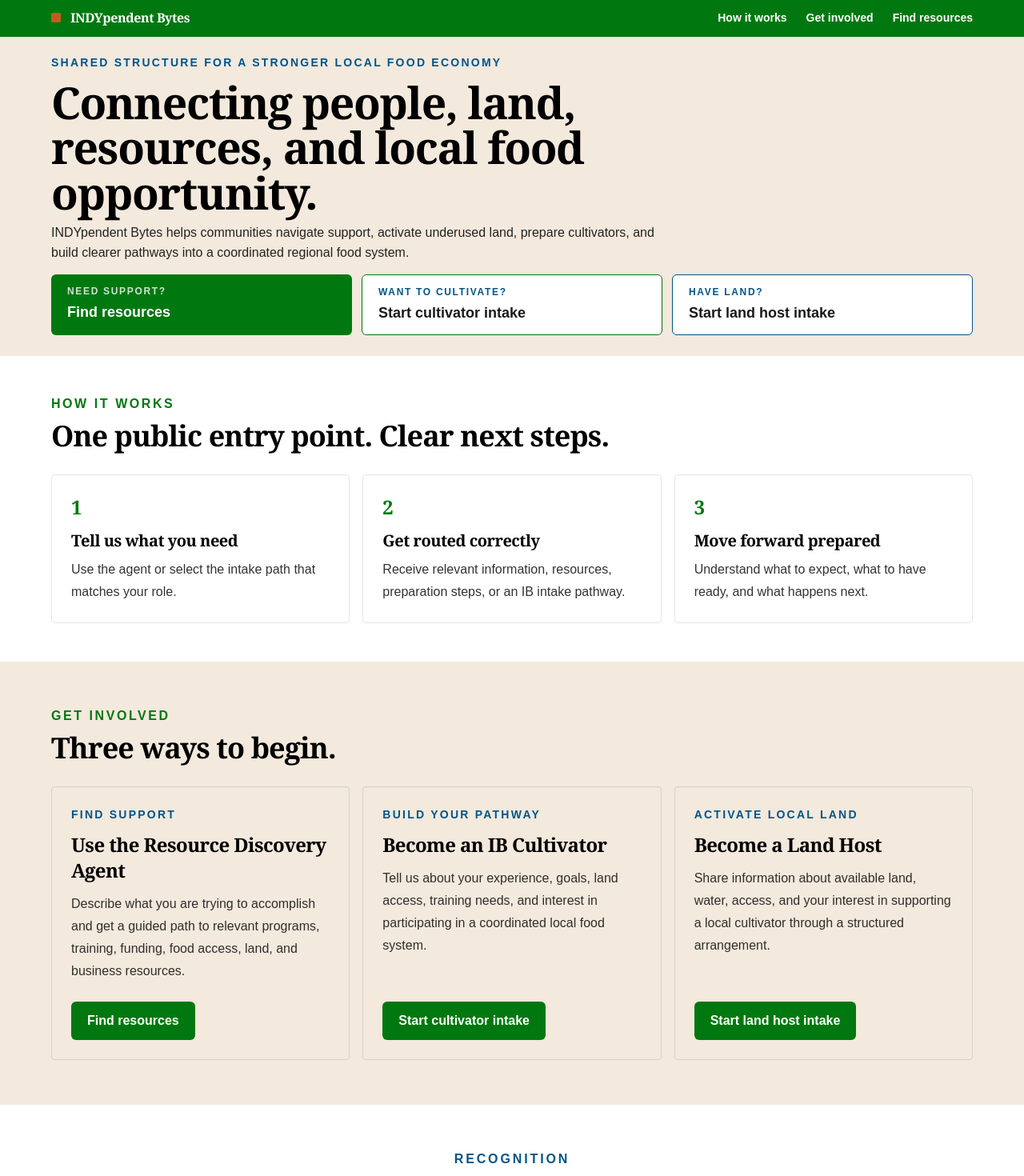
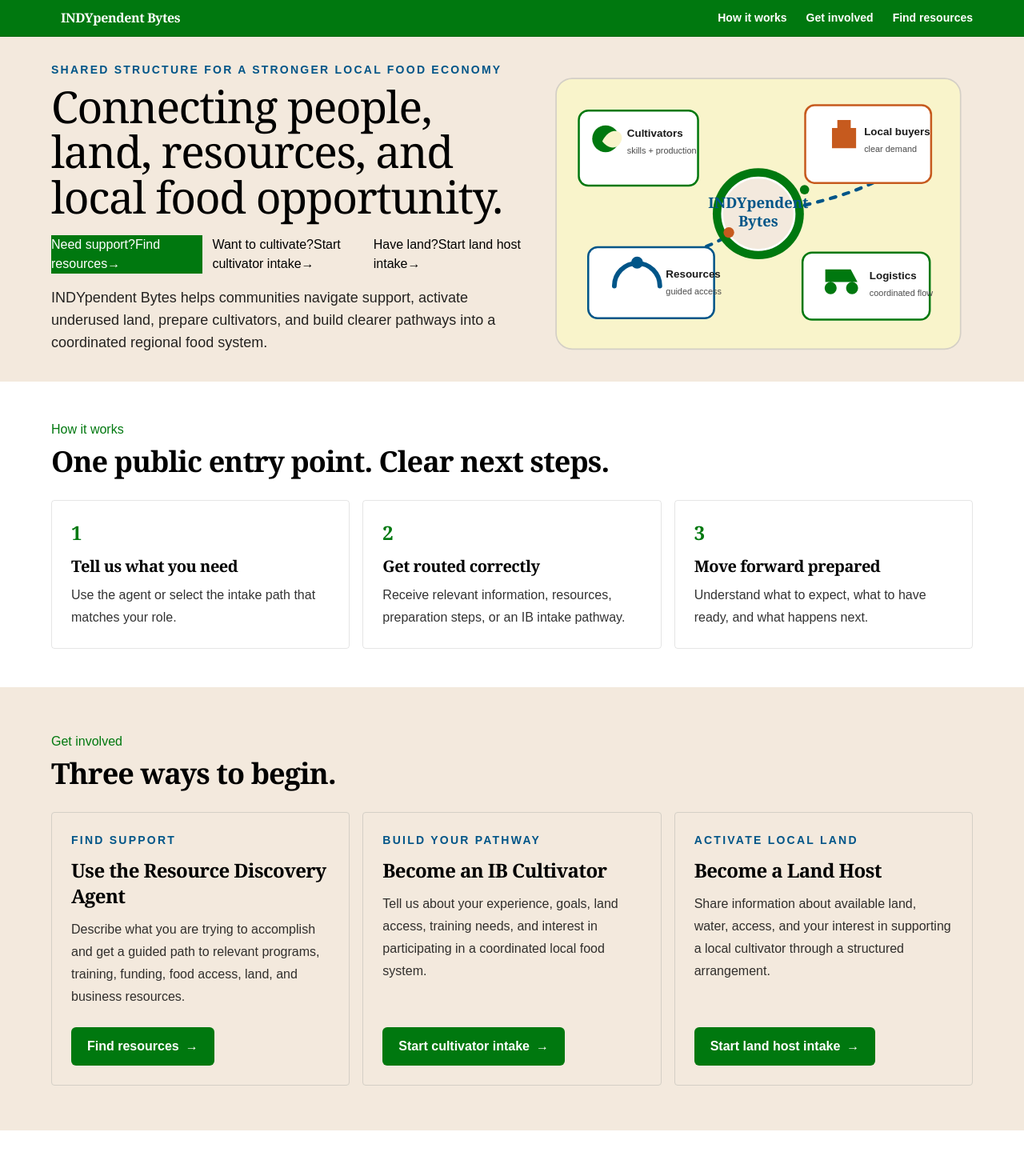
Before and after one commit to indypendentbytes-hub/resource_discovery_agent, a React (Vite) app: page / in a window 1280 px wide. Shown: the top 1470 px of the page at 80% size. Built offline with nearby package versions, Linux system fonts and the light colour scheme.

Commit message:
Add hero media and interactive action styling

```diff
--- a/src/App.jsx
+++ b/src/App.jsx
@@ -1,5 +1,6 @@
 import { useState } from "react";
 import DiscoveryAgentLayout from "./components/layout/DiscoveryAgentLayout";
+import HeroIllustration from "./components/HeroIllustration";
 import RecognitionCard from "./components/RecognitionCard";
 import { routeResources } from "./agent/routingEngine";
 import { searchResources } from "./services/resourceSearch";
@@ -186,77 +187,68 @@ export default function App() {
 
   return (
     <main className="min-h-screen bg-ib-linen text-text-primaryLight">
-      <header className="border-b border-black/10 bg-[#F3E9DD] px-4 py-3">
+      <header className="border-b border-black/10 px-4 py-3">
         <div className="mx-auto flex max-w-6xl items-center justify-between gap-6">
-          <a href="#top" className="flex items-center gap-3 font-black tracking-tight text-[#1A1A1A]">
-            <span className="h-3 w-3 rounded-sm bg-[#00780F]" aria-hidden="true" />
+          <a href="#top" className="flex items-center gap-3 font-black tracking-tight">
+            <span className="brand-marker" aria-hidden="true" />
             INDYpendent Bytes
           </a>
           <nav className="hidden items-center gap-6 text-sm font-semibold md:flex" aria-label="Primary navigation">
-            <a href="#how-it-works" className="hover:text-[#00780F]">How it works</a>
-            <a href="#pathways" className="hover:text-[#00780F]">Get involved</a>
-            <a href="#resource-agent" className="hover:text-[#00780F]">Find resources</a>
+            <a href="#how-it-works">How it works</a>
+            <a href="#pathways">Get involved</a>
+            <a href="#resource-agent">Find resources</a>
           </nav>
         </div>
       </header>
 
-      <section id="top" className="px-4 py-8 md:py-10">
-        <div className="mx-auto max-w-6xl">
-          <div className="max-w-4xl">
-            <p className="mb-3 text-xs font-bold uppercase tracking-[0.16em] text-[#005588] sm:text-sm">
+      <section id="top" className="px-4 py-6 md:py-8">
+        <div className="mx-auto grid max-w-6xl gap-6 lg:grid-cols-[1.05fr_0.95fr] lg:items-center">
+          <div className="hero-copy">
+            <p className="mb-2 text-xs font-bold uppercase tracking-[0.16em] text-[#005588] sm:text-sm">
               Shared Structure for a Stronger Local Food Economy
             </p>
-            <h1 className="max-w-4xl text-3xl font-black leading-[1.06] sm:text-4xl lg:text-5xl">
+            <h1>
               Connecting people, land, resources, and local food opportunity.
             </h1>
+
+            <div className="hero-actions mt-5 grid gap-3 sm:grid-cols-3">
+              <a href="#resource-agent" className="action-button action-primary">
+                <span className="action-kicker">Need support?</span>
+                <span className="action-label">Find resources</span>
+                <span className="action-arrow" aria-hidden="true">→</span>
+              </a>
+              <a href={CULTIVATOR_INTAKE_URL} target="_blank" rel="noreferrer" className="action-button action-secondary">
+                <span className="action-kicker">Want to cultivate?</span>
+                <span className="action-label">Start cultivator intake</span>
+                <span className="action-arrow" aria-hidden="true">→</span>
+              </a>
+              <a href={LAND_HOST_INTAKE_URL} target="_blank" rel="noreferrer" className="action-button action-secondary">
+                <span className="action-kicker">Have land?</span>
+                <span className="action-label">Start land host intake</span>
+                <span className="action-arrow" aria-hidden="true">→</span>
+              </a>
+            </div>
+
             <p className="mt-4 max-w-3xl text-base leading-7 opacity-85 sm:text-lg">
               INDYpendent Bytes helps communities navigate support, activate underused land, prepare cultivators, and build clearer pathways into a coordinated regional food system.
             </p>
           </div>
 
-          <div className="mt-6 grid gap-3 sm:grid-cols-3">
-            <a
-              href="#resource-agent"
-              className="rounded-md bg-[#00780F] px-5 py-4 font-bold text-white transition hover:opacity-90 focus:outline-none focus:ring-2 focus:ring-[#C65A1E] focus:ring-offset-2"
-            >
-              <span className="block text-xs uppercase tracking-[0.14em] opacity-80">Need support?</span>
-              <span className="mt-1 block text-lg">Find resources</span>
-            </a>
-            <a
-              href={CULTIVATOR_INTAKE_URL}
-              target="_blank"
-              rel="noreferrer"
-              className="rounded-md border border-[#00780F] bg-white px-5 py-4 font-bold text-[#1A1A1A] transition hover:bg-[#F9F4CB] focus:outline-none focus:ring-2 focus:ring-[#C65A1E] focus:ring-offset-2"
-            >
-              <span className="block text-xs uppercase tracking-[0.14em] text-[#005588]">Want to cultivate?</span>
-              <span className="mt-1 block text-lg">Start cultivator intake</span>
-            </a>
-            <a
-              href={LAND_HOST_INTAKE_URL}
-              target="_blank"
-              rel="noreferrer"
-              className="rounded-md border border-[#005588] bg-white px-5 py-4 font-bold text-[#1A1A1A] transition hover:bg-[#F9F4CB] focus:outline-none focus:ring-2 focus:ring-[#C65A1E] focus:ring-offset-2"
-            >
-              <span className="block text-xs uppercase tracking-[0.14em] text-[#005588]">Have land?</span>
-              <span className="mt-1 block text-lg">Start land host intake</span>
-            </a>
-          </div>
+          <HeroIllustration />
         </div>
       </section>
 
       <section id="how-it-works" className="bg-white px-4 py-12">
         <div className="mx-auto max-w-6xl">
-          <p className="font-bold uppercase tracking-[0.16em] text-[#005588]">How it works</p>
-          <h2 className="mt-2 max-w-3xl text-3xl font-black md:text-4xl">
-            One public entry point. Clear next steps.
-          </h2>
+          <p className="section-eyebrow">How it works</p>
+          <h2 className="mt-2 max-w-3xl text-3xl font-black md:text-4xl">One public entry point. Clear next steps.</h2>
           <div className="mt-7 grid gap-4 md:grid-cols-3">
             {[
               ["1", "Tell us what you need", "Use the agent or select the intake path that matches your role."],
               ["2", "Get routed correctly", "Receive relevant information, resources, preparation steps, or an IB intake pathway."],
               ["3", "Move forward prepared", "Understand what to expect, what to have ready, and what happens next."],
             ].map(([number, title, description]) => (
-              <article key={number} className="rounded-md border border-black/10 p-6">
+              <article key={number} className="motion-card rounded-md border border-black/10 p-6">
                 <p className="text-2xl font-black text-[#00780F]">{number}</p>
                 <h3 className="mt-3 text-xl font-black">{title}</h3>
                 <p className="mt-2 leading-7 opacity-80">{description}</p>
@@ -268,23 +260,16 @@ export default function App() {
 
       <section id="pathways" className="px-4 py-12 md:py-14">
         <div className="mx-auto max-w-6xl">
-          <p className="font-bold uppercase tracking-[0.16em] text-[#005588]">Get involved</p>
+          <p className="section-eyebrow">Get involved</p>
           <h2 className="mt-2 text-3xl font-black md:text-4xl">Three ways to begin.</h2>
           <div className="mt-7 grid gap-4 lg:grid-cols-3">
             {pathways.map((pathway) => (
-              <article key={pathway.title} className="flex min-h-[280px] flex-col rounded-md border border-black/10 bg-white p-6">
-                <p className="text-sm font-bold uppercase tracking-[0.16em] text-[#005588]">
-                  {pathway.eyebrow}
-                </p>
+              <article key={pathway.title} className="motion-card flex min-h-[280px] flex-col rounded-md border border-black/10 bg-white p-6">
+                <p className="text-sm font-bold uppercase tracking-[0.16em] text-[#005588]">{pathway.eyebrow}</p>
                 <h3 className="mt-3 text-2xl font-black">{pathway.title}</h3>
                 <p className="mt-3 flex-1 leading-7 opacity-80">{pathway.description}</p>
-                <a
-                  href={pathway.href}
-                  target={pathway.external ? "_blank" : undefined}
-                  rel={pathway.external ? "noreferrer" : undefined}
-                  className="mt-6 inline-flex w-fit rounded-md bg-[#00780F] px-5 py-3 font-bold text-white transition hover:opacity-90"
-                >
-                  {pathway.label}
+                <a href={pathway.href} target={pathway.external ? "_blank" : undefined} rel={pathway.external ? "noreferrer" : undefined} className="pathway-button mt-6 inline-flex w-fit items-center gap-2 rounded-md px-5 py-3 font-bold text-white">
+                  {pathway.label}<span aria-hidden="true">→</span>
                 </a>
               </article>
             ))}
@@ -296,38 +281,28 @@ export default function App() {
 
       <section id="resource-agent" className="border-t border-black/10 bg-white px-4 py-12 md:py-14">
         <div className="mx-auto max-w-6xl">
-          <p className="mb-2 font-bold uppercase tracking-[0.16em] text-[#005588]">
-            Find the right next step
-          </p>
+          <p className="section-eyebrow mb-2">Find the right next step</p>
           <h2 className="mb-3 text-3xl font-black md:text-4xl">Resource Discovery Agent</h2>
           <p className="mb-6 max-w-3xl text-lg leading-8 opacity-80">
             Tell the agent what you are trying to accomplish, where you are located, and what constraints you are facing. It will help organize relevant options and next steps instead of giving you a list of disconnected links.
           </p>
-          <DiscoveryAgentLayout
-            messages={messages}
-            resources={resources}
-            routingState={routingState}
-            routingSummary={routingSummary}
-            onSend={handleSend}
-            onResourceSelect={handleResourceSelect}
-            isSearching={isSearching}
-          />
+          <DiscoveryAgentLayout messages={messages} resources={resources} routingState={routingState} routingSummary={routingSummary} onSend={handleSend} onResourceSelect={handleResourceSelect} isSearching={isSearching} />
         </div>
       </section>
 
-      <footer className="border-t border-black/10 bg-[#005588] px-4 py-9 text-white">
+      <footer className="border-t border-black/10 px-4 py-9 text-white">
         <div className="mx-auto flex max-w-6xl flex-col justify-between gap-6 md:flex-row md:items-center">
           <div>
             <p className="font-black">INDYpendent Bytes</p>
             <p className="mt-1 text-sm text-white/75">Regional Food Systems Coordination Infrastructure</p>
           </div>
           <div className="flex flex-wrap gap-4 text-sm font-bold">
-            <a href={CULTIVATOR_INTAKE_URL} target="_blank" rel="noreferrer" className="hover:underline">Cultivator intake</a>
-            <a href={LAND_HOST_INTAKE_URL} target="_blank" rel="noreferrer" className="hover:underline">Land host intake</a>
-            <a href="#resource-agent" className="hover:underline">Resource Discovery Agent</a>
-            <a href={FACEBOOK_URL} target="_blank" rel="noreferrer" className="hover:underline">Facebook</a>
-            <a href={LINKEDIN_URL} target="_blank" rel="noreferrer" className="hover:underline">LinkedIn</a>
-            <a href={INSTAGRAM_URL} target="_blank" rel="noreferrer" className="hover:underline">Instagram</a>
+            <a href={CULTIVATOR_INTAKE_URL} target="_blank" rel="noreferrer">Cultivator intake</a>
+            <a href={LAND_HOST_INTAKE_URL} target="_blank" rel="noreferrer">Land host intake</a>
+            <a href="#resource-agent">Resource Discovery Agent</a>
+            <a href={FACEBOOK_URL} target="_blank" rel="noreferrer">Facebook</a>
+            <a href={LINKEDIN_URL} target="_blank" rel="noreferrer">LinkedIn</a>
+            <a href={INSTAGRAM_URL} target="_blank" rel="noreferrer">Instagram</a>
           </div>
         </div>
       </footer>
```
